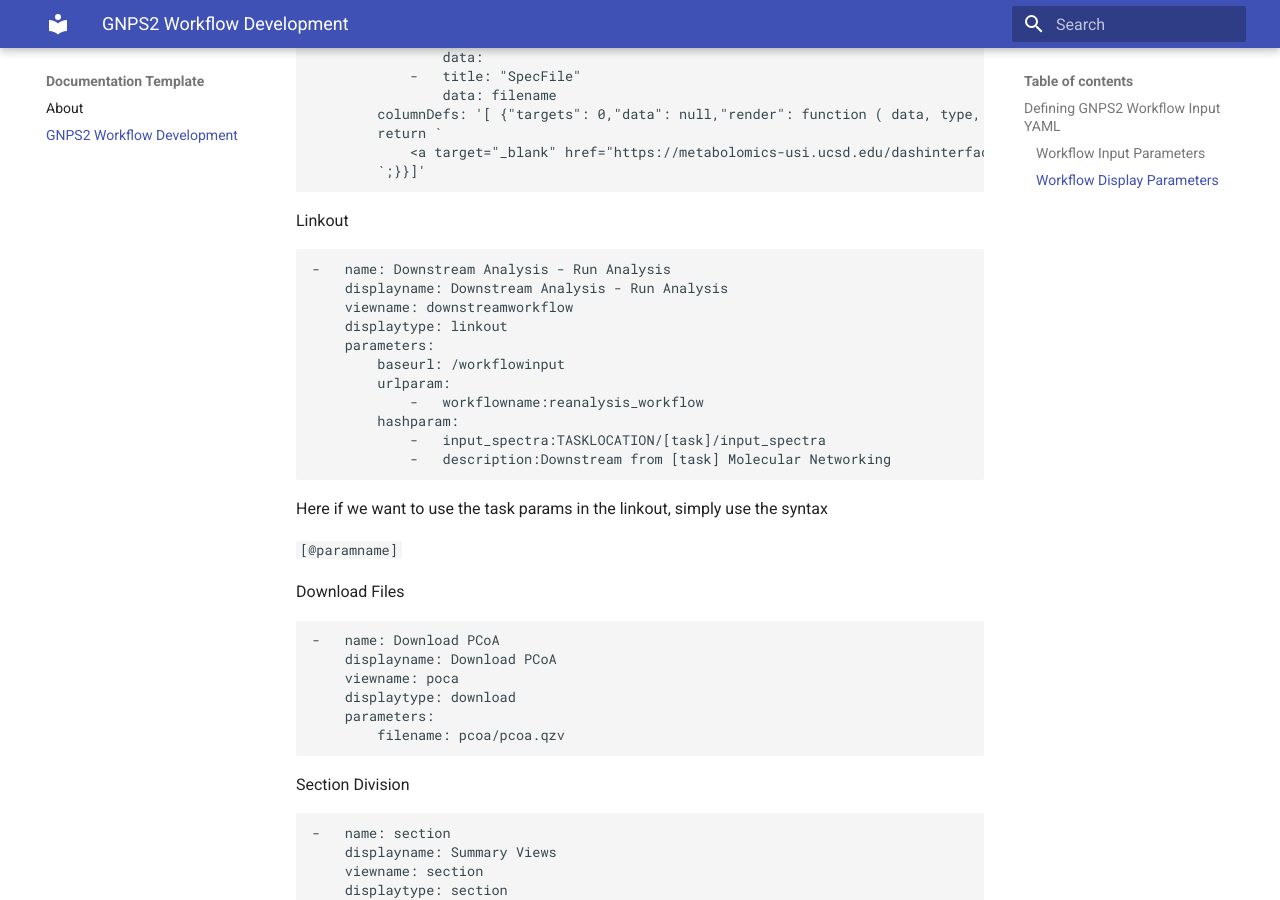
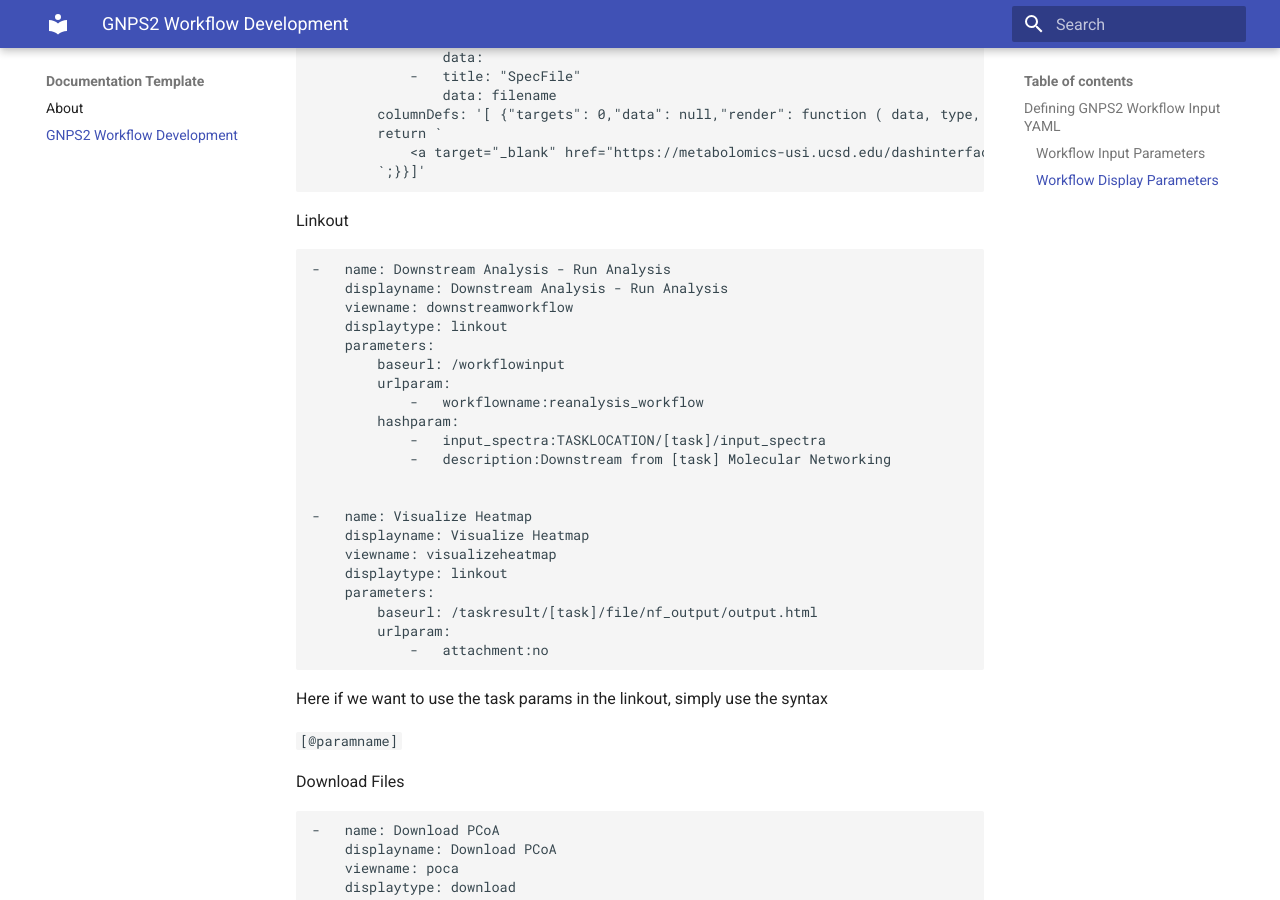
Before and after one commit to Wang-Bioinformatics-Lab/GNPS2_Documentation, an MkDocs documentation site: the page built from docs/workflowdev.md, in a window 1280 px wide and 900 px high, scrolled down 2974 px. Built offline with MkDocs 1.6.1 and Material for MkDocs 9.7.7, drawn with Linux system fonts in a browser that asks for light colours.

Commit message:
adding docs for showing files

````diff
--- a/docs/workflowdev.md
+++ b/docs/workflowdev.md
@@ -166,6 +166,16 @@ Linkout
         hashparam:
             -   input_spectra:TASKLOCATION/[task]/input_spectra
             -   description:Downstream from [task] Molecular Networking
+
+
+-   name: Visualize Heatmap
+    displayname: Visualize Heatmap
+    viewname: visualizeheatmap
+    displaytype: linkout
+    parameters:
+        baseurl: /taskresult/[task]/file/nf_output/output.html
+        urlparam:
+            -   attachment:no
 ```
 
 
````
